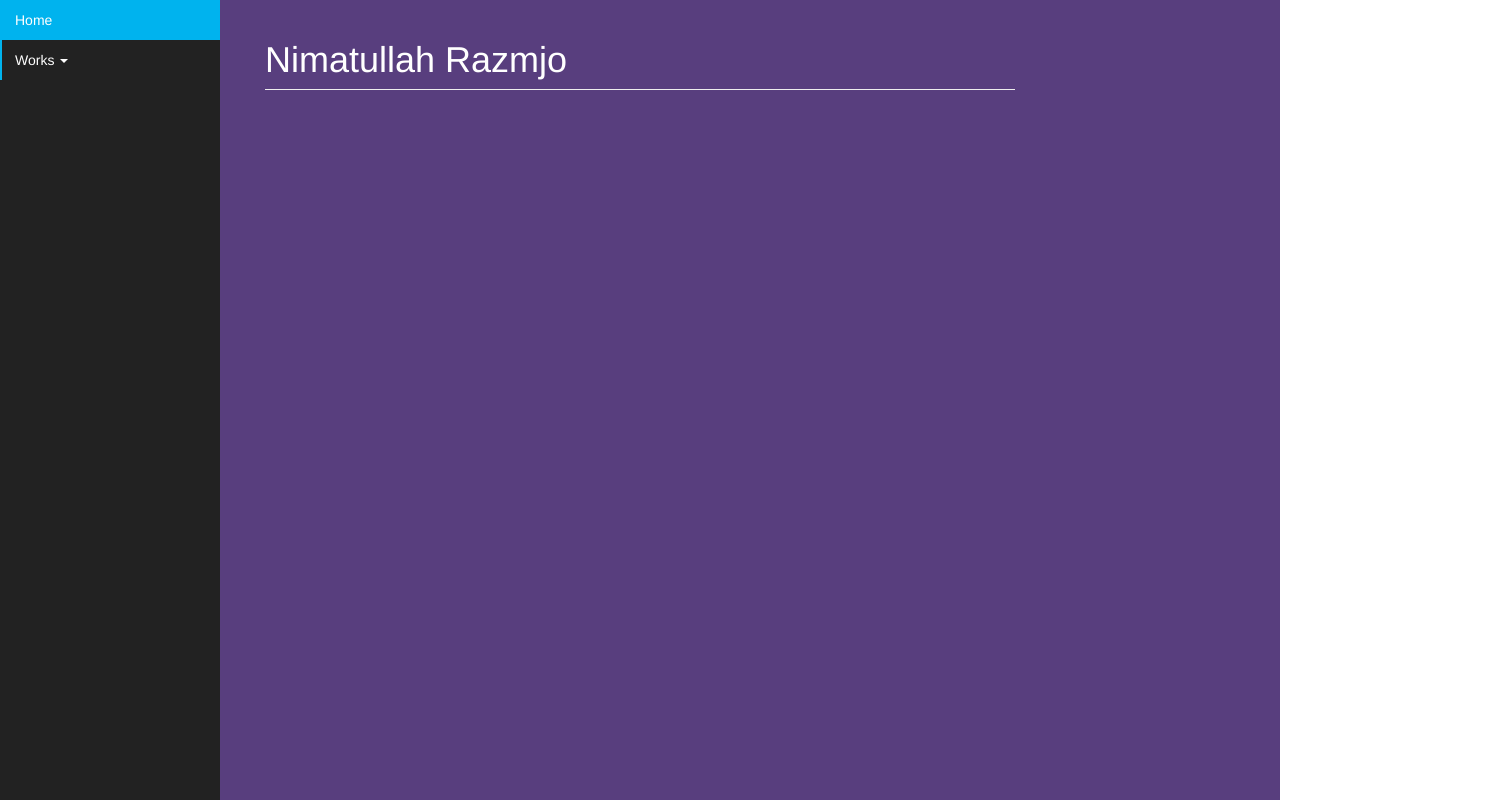
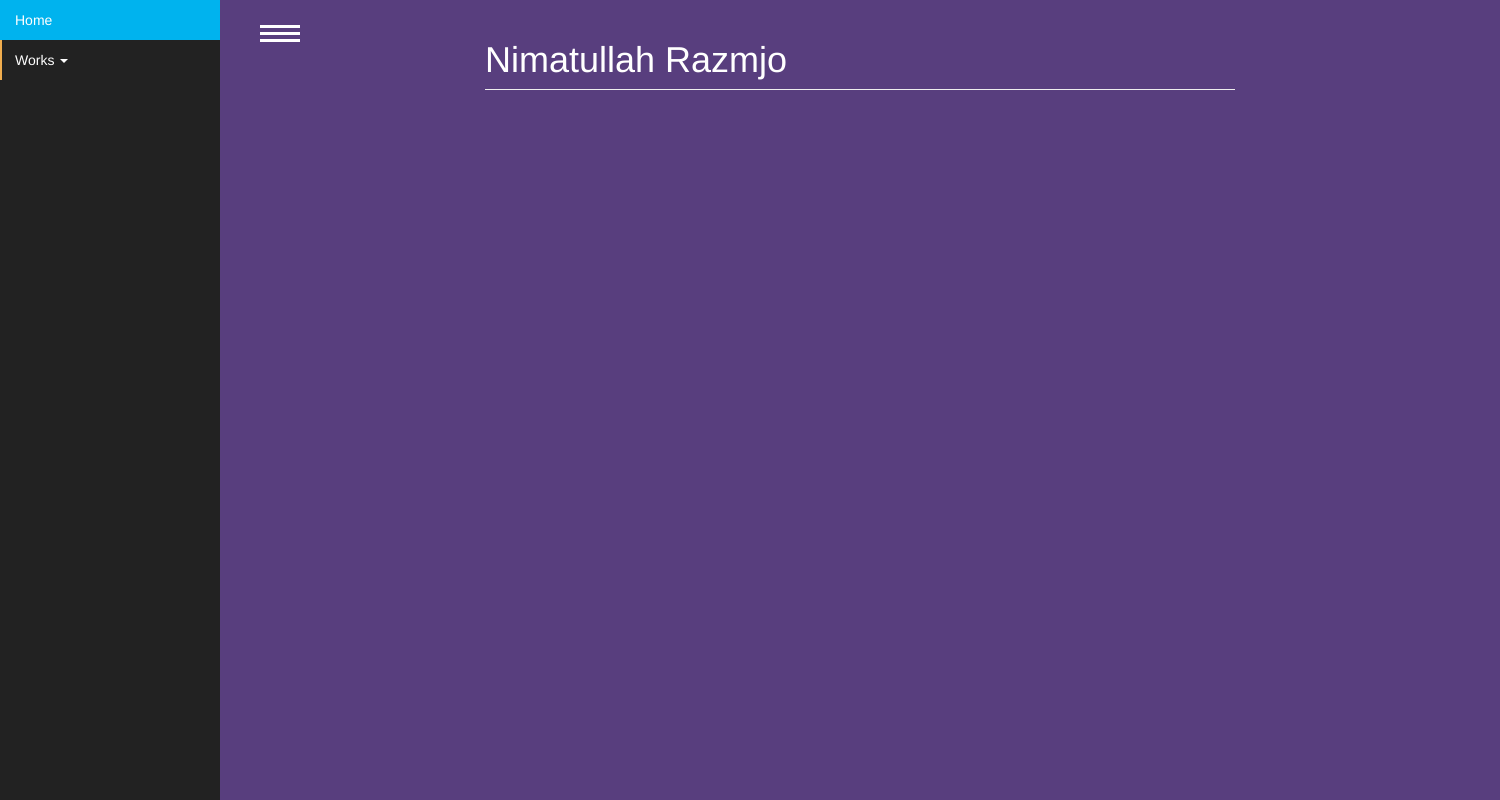
Before and after one commit to nimatrazmjo/webdesigning_practice, a website: page index.html in a window 1280 px wide. Shown: the whole page, 1500 px wide, since content can reach past the window. Drawn offline with Linux system fonts and the light colour scheme.

Commit message:
Working with nav-button

```diff
--- a/index.html
+++ b/index.html
@@ -27,6 +27,11 @@
 	<!-- end nav wrapper -->
 	<!--- start section wrapper -->
 	<section class="section-wrapper">
+		<button class="nav-show is-open" data-toggle="offcanvas">
+			<span class="line-top"></span>
+			<span class="line-middle"></span>
+			<span class="line-bottom"></span>
+		</button>
 		<div class="container">
 			<div class="row">
 				<div class="col-lg-8 col-lg-offset-2">
--- a/public/css/style.css
+++ b/public/css/style.css
@@ -6,6 +6,7 @@ html, body {
 .wrapper{
 	background: #583e7e;
 	height: 100%;
+	padding-left: 220px;
 }
 .nav-wrapper {
 	height: 100%;
@@ -38,12 +39,12 @@ html, body {
 	-webkit-transition: all .2s ease-in;
 	   -moz-transition: all .2s ease-in;
 }
-/*.sidebar-nav li:nth-child(2):before {*/
-	/*background-color: #f0ad4e !important;*/
-/*}*/
-/*.dropdown-menu li:nth-child(3):before {*/
-	/*background-color: #ff5833 !important;*/
-/*}*/
+.sidebar-nav li:nth-child(2):before {
+	background-color: #f0ad4e !important;
+}
+.dropdown-menu li:nth-child(3):before {
+	background-color: #ff5833 !important;
+}
 .sidebar-nav > li:hover,
 .sidebar-nav > li > a:hover,
 .dropdown-menu > li > a:hover,
@@ -89,3 +90,45 @@ ul.dropdown-menu > li{
 .nav .open>a, .nav .open>a:focus, .nav .open>a:hover {
 	background-color: #00b3ee !important;
 }
+
+
+/*** Button start **/
+.nav-show
+{
+    position: fixed;
+    top: 5px;
+    margin-left: 20px;
+    width: 40px;
+    height: 40px;
+    border-radius: 10px;
+    background-color: transparent;
+    border: none;
+}
+.is-open > .line-top,
+.is-open > .line-middle,
+.is-open > .line-bottom
+{
+	height: 3px;
+    width: 100%;
+    background-color: white;
+    position: absolute;
+}
+.is-open {
+	-webkit-transition: all 0.3s ease-in;
+}
+.is-open > .line-middle{
+	margin-top: 7px;
+}
+.is-open > .line-bottom{
+	margin-top: 14px;
+}
+
+.is-open:hover > .line-top {
+	margin-top: -3px;
+}
+
+.is-open:hover > .line-bottom {
+	margin-top: 17px;
+}
+
+/*** button end **/
```
